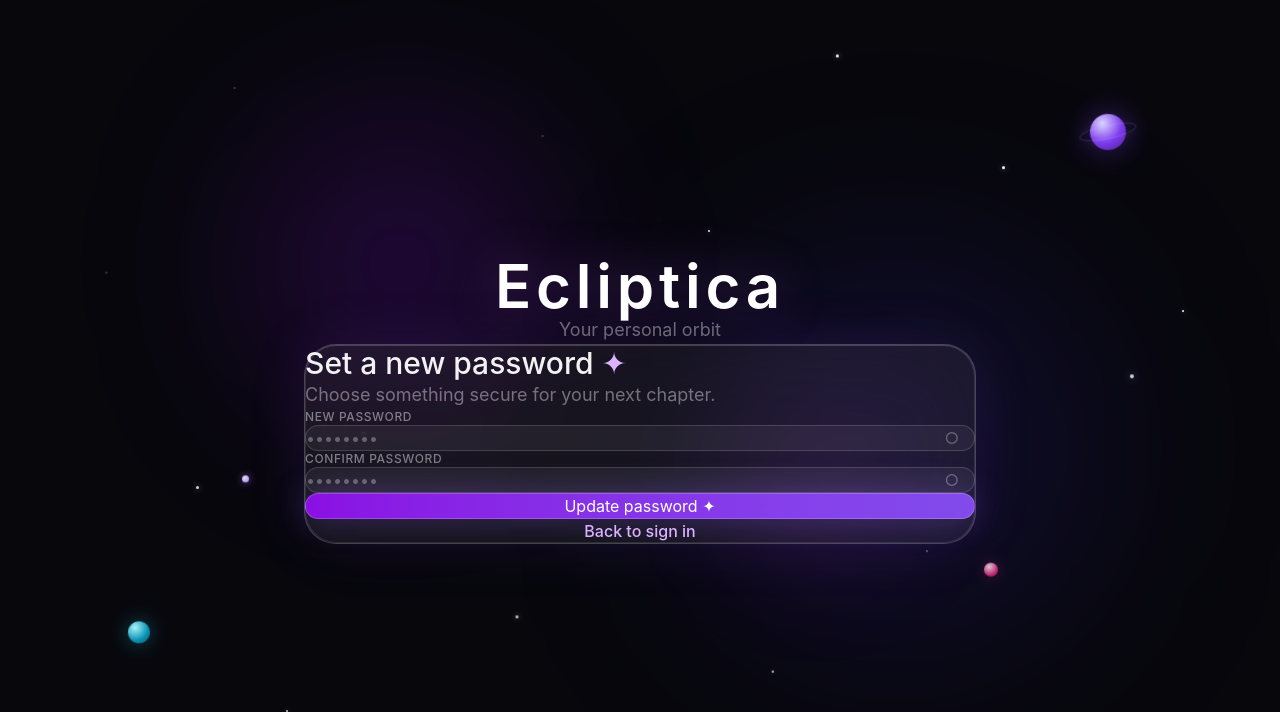
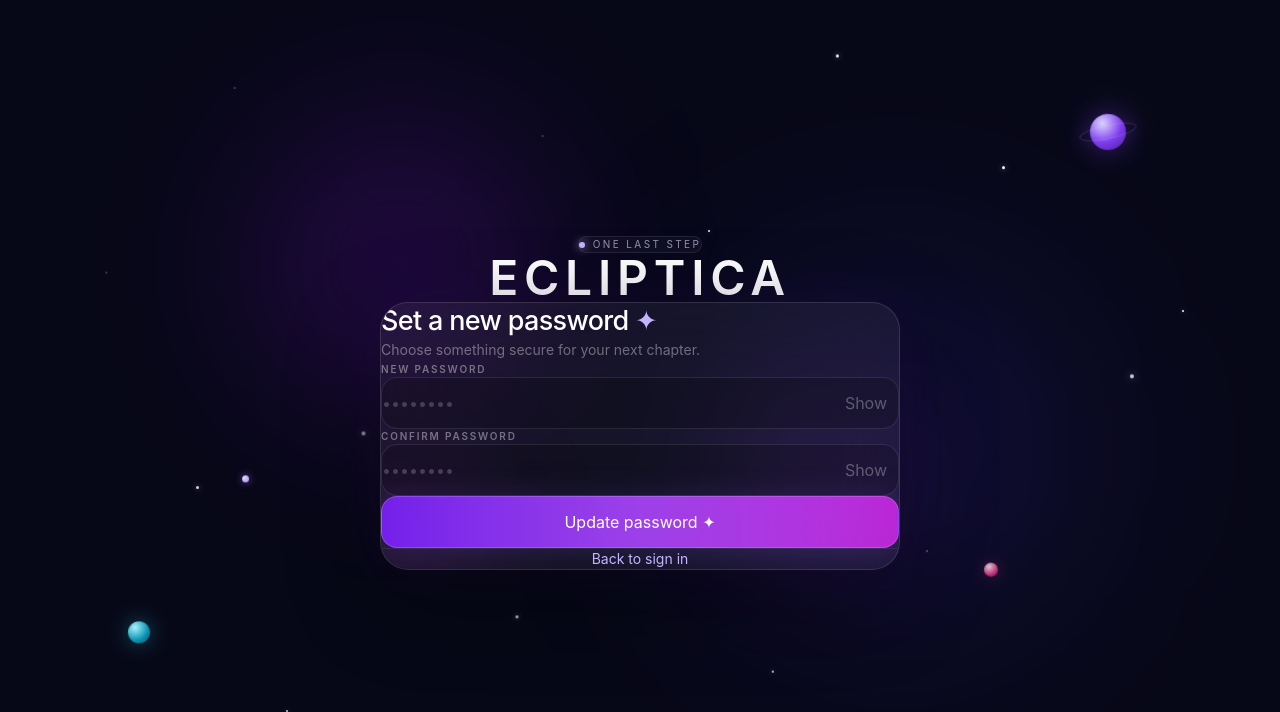
Before and after one commit to sneh777a/ecliptica, a React (Vite) app in the folder frontend/: page /reset-password in a window 1280 px wide. Shown: the top 712 px of the page. Built offline with nearby package versions, Linux system fonts and the light colour scheme.

Commit message:
Polish authentication page UI

```diff
--- a/frontend/src/pages/ResetPassword.jsx
+++ b/frontend/src/pages/ResetPassword.jsx
@@ -20,24 +20,12 @@ export default function ResetPassword() {
   const handleSubmit = async (e) => {
     e.preventDefault();
     setError("");
-    if (password !== confirm) {
-      setError("Passwords do not match");
-      return;
-    }
-    if (password.length < 6) {
-      setError("Password must be at least 6 characters");
-      return;
-    }
-    if (!token) {
-      setError("Missing reset token. Request a new link.");
-      return;
-    }
+    if (password !== confirm) return setError("Passwords do not match");
+    if (password.length < 6) return setError("Password must be at least 6 characters");
+    if (!token) return setError("Missing reset token. Request a new link.");
     setLoading(true);
     try {
-      await axios.post(`${API_URL}/auth/reset-password`, {
-        token,
-        new_password: password,
-      });
+      await axios.post(`${API_URL}/auth/reset-password`, { token, new_password: password });
       setDone(true);
       setTimeout(() => navigate("/login"), 2000);
     } catch (err) {
@@ -47,113 +35,64 @@ export default function ResetPassword() {
     }
   };
 
-  const inputClass =
-    "box-border w-full bg-white/5 border border-white/15 text-white rounded-2xl px-6 py-5 text-[17px] placeholder:text-white/30 focus:outline-none focus:border-purple-400/50 focus:bg-white/10 focus:shadow-[0_0_20px_rgba(168,85,247,0.15)] transition-all duration-300";
+  const field = "w-full h-13 rounded-2xl border border-white/10 bg-black/20 px-4 text-sm text-white placeholder:text-white/20 outline-none transition focus:border-violet-300/40 focus:bg-white/[0.055] focus:shadow-[0_0_24px_rgba(139,92,246,.12)]";
 
   return (
-    <div className="min-h-screen bg-[#07070c] flex items-center justify-center px-6 py-12 relative overflow-hidden">
+    <main className="min-h-screen bg-[#070817] text-white relative overflow-hidden">
       <AuthCosmos />
+      <div className="relative z-10 min-h-screen flex items-center justify-center px-5 py-10">
+        <div className="w-full max-w-[520px]">
+          <header className="text-center mb-8">
+            <div className="inline-flex items-center gap-2 rounded-full border border-violet-200/10 bg-white/[0.035] px-3.5 py-1.5 text-[10px] uppercase tracking-[0.24em] text-violet-200/65 backdrop-blur-xl">
+              <span className="h-1.5 w-1.5 rounded-full bg-violet-300 shadow-[0_0_10px_rgba(196,181,253,.9)]" />
+              One last step
+            </div>
+            <h1 className="mt-3 text-4xl sm:text-5xl font-semibold tracking-[0.12em]">ECLIPTICA</h1>
+          </header>
 
-      <div className="w-full max-w-2xl relative z-10">
-        <div className="text-center mb-12 sm:mb-14">
-          <h1 className="text-5xl sm:text-6xl font-semibold text-white tracking-[0.08em] drop-shadow-[0_0_24px_rgba(168,85,247,0.35)]">
-            Ecliptica
-          </h1>
-          <p className="text-white/40 mt-4 text-lg">Your personal orbit</p>
-        </div>
+          <section className="relative overflow-hidden rounded-[28px] border border-white/[0.12] bg-white/[0.055] p-7 sm:p-9 backdrop-blur-2xl shadow-[0_25px_90px_rgba(0,0,0,.45),0_0_60px_rgba(124,58,237,.1)]">
+            <div className="pointer-events-none absolute -left-20 -bottom-20 h-48 w-48 rounded-full bg-fuchsia-500/10 blur-3xl" />
+            <div className="relative">
+              <h2 className="text-2xl sm:text-[27px] font-medium tracking-tight">Set a new password <span className="text-violet-300">✦</span></h2>
+              <p className="mt-2 text-sm leading-6 text-white/38">Choose something secure for your next chapter.</p>
 
-        <div className="relative box-border rounded-[2rem] px-10 py-12 sm:px-14 sm:py-14 bg-white/[0.06] backdrop-blur-2xl border border-white/20 shadow-[0_0_60px_rgba(139,92,246,0.12),inset_0_1px_0_rgba(255,255,255,0.1)]">
-          <div className="pointer-events-none absolute inset-0 rounded-[2rem] ring-1 ring-inset ring-white/10" />
-
-          <h2 className="relative text-3xl font-medium text-white/95 mb-3">
-            Set a new password <span className="text-purple-300">✦</span>
-          </h2>
-          <p className="relative text-lg text-white/40 mb-12">
-            Choose something secure for your next chapter.
-          </p>
-
-          {error && (
-            <div className="relative mb-8 text-base text-red-200/90 bg-red-500/10 border border-red-400/20 rounded-2xl px-5 py-4">
-              {error}
-            </div>
-          )}
+              {error && <div role="alert" className="mt-6 rounded-2xl border border-rose-300/15 bg-rose-400/[0.055] px-4 py-3 text-sm text-rose-100/75">{error}</div>}
 
               {done ? (
-            <div className="relative rounded-2xl border border-white/15 bg-white/5 px-6 py-8 text-center">
-              <p className="text-base text-white/75">Password updated successfully.</p>
-              <p className="mt-3 text-sm text-white/35">Taking you back to sign in…</p>
+                <div className="mt-7 rounded-2xl border border-violet-200/10 bg-white/[0.025] px-5 py-6 text-center">
+                  <div className="mx-auto mb-3 flex h-10 w-10 items-center justify-center rounded-2xl border border-violet-200/10 bg-violet-300/[0.07] text-violet-200">✦</div>
+                  <p className="text-sm text-white/75">Password updated successfully.</p>
+                  <p className="mt-2 text-xs text-white/30">Taking you back to sign in...</p>
                 </div>
               ) : (
-            <form onSubmit={handleSubmit} className="relative space-y-9">
+                <form onSubmit={handleSubmit} className="mt-7 space-y-5">
                   <div>
-                <label className="block text-xs font-medium text-white/45 mb-3.5 tracking-wider uppercase">
-                  New password
-                </label>
+                    <label className="mb-2.5 block text-[10px] font-semibold uppercase tracking-[0.18em] text-white/40">New password</label>
                     <div className="relative">
-                  <input
-                    type={showPassword ? "text" : "password"}
-                    value={password}
-                    onChange={(e) => setPassword(e.target.value)}
-                    placeholder="••••••••"
-                    className={`${inputClass} pr-14`}
-                    required
-                    autoComplete="new-password"
-                  />
-                  <button
-                    type="button"
-                    onClick={() => setShowPassword((v) => !v)}
-                    aria-label={showPassword ? "Hide password" : "Show password"}
-                    className="absolute right-4 top-1/2 -translate-y-1/2 px-2 py-1 text-base text-white/30 hover:text-white/70"
-                  >
-                    {showPassword ? "◉" : "○"}
-                  </button>
+                      <input type={showPassword ? "text" : "password"} value={password} onChange={(e) => setPassword(e.target.value)} placeholder="••••••••" required autoComplete="new-password" className={field + " pr-14"} />
+                      <button type="button" onClick={() => setShowPassword((v) => !v)} className="absolute right-3 top-1/2 -translate-y-1/2 rounded-xl px-2 py-1.5 text-xs text-white/30 hover:text-white/70 transition">{showPassword ? "Hide" : "Show"}</button>
                     </div>
                   </div>
-
                   <div>
-                <label className="block text-xs font-medium text-white/45 mb-3.5 tracking-wider uppercase">
-                  Confirm password
-                </label>
+                    <label className="mb-2.5 block text-[10px] font-semibold uppercase tracking-[0.18em] text-white/40">Confirm password</label>
                     <div className="relative">
-                  <input
-                    type={showConfirm ? "text" : "password"}
-                    value={confirm}
-                    onChange={(e) => setConfirm(e.target.value)}
-                    placeholder="••••••••"
-                    className={`${inputClass} pr-14`}
-                    required
-                    autoComplete="new-password"
-                  />
-                  <button
-                    type="button"
-                    onClick={() => setShowConfirm((v) => !v)}
-                    aria-label={showConfirm ? "Hide password" : "Show password"}
-                    className="absolute right-4 top-1/2 -translate-y-1/2 px-2 py-1 text-base text-white/30 hover:text-white/70"
-                  >
-                    {showConfirm ? "◉" : "○"}
-                  </button>
+                      <input type={showConfirm ? "text" : "password"} value={confirm} onChange={(e) => setConfirm(e.target.value)} placeholder="••••••••" required autoComplete="new-password" className={field + " pr-14"} />
+                      <button type="button" onClick={() => setShowConfirm((v) => !v)} className="absolute right-3 top-1/2 -translate-y-1/2 rounded-xl px-2 py-1.5 text-xs text-white/30 hover:text-white/70 transition">{showConfirm ? "Hide" : "Show"}</button>
                     </div>
                   </div>
-
-              <div className="pt-3">
-                <button
-                  type="submit"
-                  disabled={loading}
-                  className="w-full py-5 rounded-2xl text-lg font-medium text-white bg-gradient-to-r from-purple-600/90 to-violet-500/90 hover:from-purple-500 hover:to-violet-400 border border-white/20 shadow-[0_0_32px_rgba(139,92,246,0.35)] disabled:opacity-50 transition-all duration-300"
-                >
-                  {loading ? "Updating…" : "Update password  ✦"}
+                  <button type="submit" disabled={loading} className="mt-2 w-full h-13 rounded-2xl border border-violet-200/20 bg-gradient-to-r from-violet-600/90 via-purple-500/90 to-fuchsia-500/80 text-sm font-medium shadow-[0_0_30px_rgba(139,92,246,.22)] transition hover:-translate-y-0.5 hover:shadow-[0_0_42px_rgba(139,92,246,.32)] disabled:opacity-50">
+                    {loading ? "Updating..." : "Update password  ✦"}
                   </button>
-              </div>
                 </form>
               )}
 
-          <p className="relative text-center text-white/40 text-base mt-12">
-            <Link to="/login" className="text-purple-300 hover:text-purple-200 font-medium">
-              Back to sign in
-            </Link>
+              <p className="mt-7 border-t border-white/[0.07] pt-6 text-center text-sm text-white/30">
+                <Link to="/login" className="text-violet-300 hover:text-violet-200 transition">Back to sign in</Link>
               </p>
             </div>
+          </section>
         </div>
       </div>
+    </main>
   );
 }
```
Lines whose indentation alone changed are shown as unchanged.
